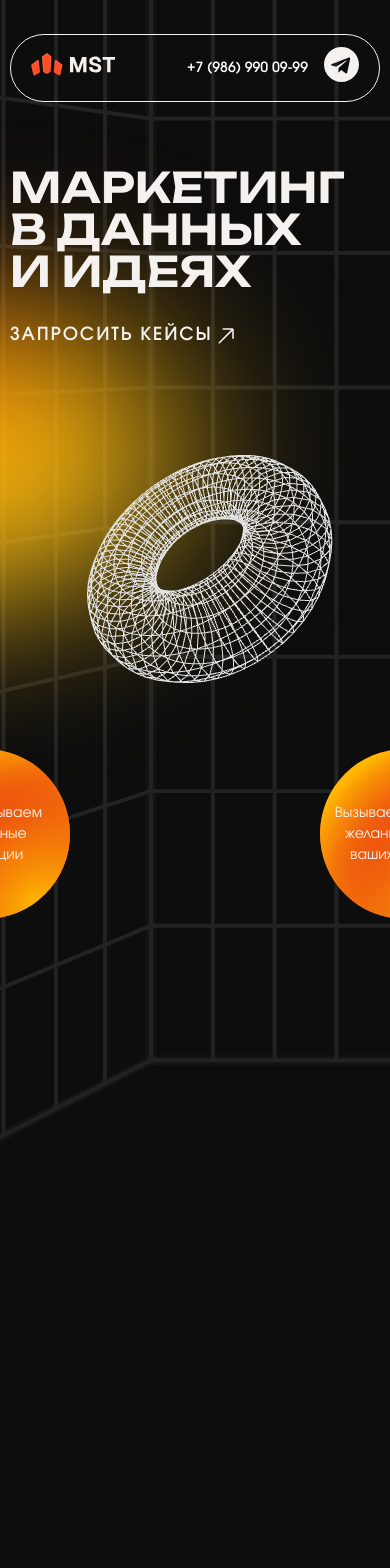
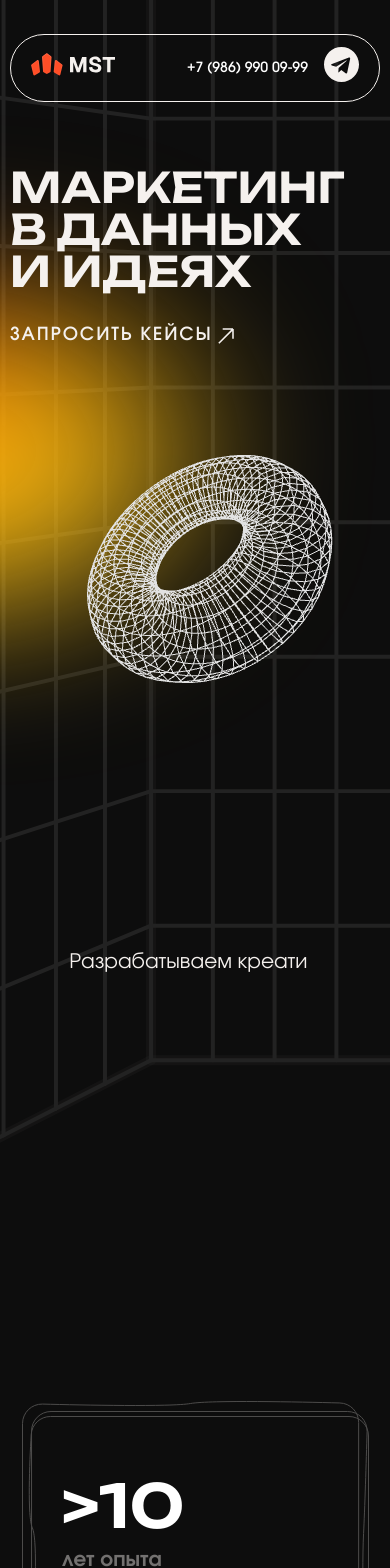
Before and after one commit to sitl-idnm/DuhaMalo, a React (Vite) app: page / in a window 390 px wide. Shown: the top 1568 px of the page. Built offline with nearby package versions, Linux system fonts and the light colour scheme.

Commit message:
feat: ReworkAbout/ complete rework

```diff
--- a/package.json
+++ b/package.json
@@ -22,9 +22,11 @@
     "react": "^18.3.1",
     "react-dom": "^18.3.1",
     "react-intersection-observer": "^9.13.0",
+    "react-type-animation": "^3.2.0",
     "scrollmagic": "^2.0.8",
     "spline": "^0.0.0",
-    "three": "^0.168.0"
+    "three": "^0.168.0",
+    "use-scramble": "^2.2.15"
   },
   "devDependencies": {
     "@types/react": "^17.0.2",
--- a/src/components/About/About.tsx
+++ b/src/components/About/About.tsx
@@ -1,73 +1,88 @@
-import { useRef } from 'react';
+/* eslint-disable react-hooks/exhaustive-deps */
 import { gsap } from 'gsap';
+import { ScrollTrigger } from 'gsap/ScrollTrigger';
 import { useGSAP } from '@gsap/react';
-import { ScrollTrigger } from 'gsap/ScrollTrigger';
-import styles from './style.module.css';
+import { useEffect, useState, useRef } from 'react';
+import { TypeAnimation } from 'react-type-animation';
+import styles from './style.module.css'; // Импортируйте CSS файл для стилизации
 
-gsap.registerPlugin(ScrollTrigger);
+gsap.registerPlugin(ScrollTrigger, useGSAP);
+
+const texts = [
+  "Делаем полный анализ рынка",
+  "Разрабатываем креативные концепции",
+  "Вызываем эмоции и желание купить у ваших клиентов",
+  "Даём результат, который предвосхищает ожидания"
+];
 
 export const About = () => {
+  const [isVisible, setIsVisible] = useState(false);
+  const textRef = useRef(null); // Реф для отслеживания видимости
 
-    const about = useRef(null);
-    const leftCont = useRef(null);
-    const rightCont = useRef(null);
-    const leftBubl = useRef(null);
-    const rightBubl = useRef(null);
-    const centerBall = useRef(null);
+  useEffect(() => {
+    const observer = new IntersectionObserver((entries) => {
+      entries.forEach((entry) => {
+        if (entry.isIntersecting) {
+          setIsVisible(true); // Блок стал видимым
+        }
+      });
+    }, {
+      threshold: 0.5 // Запускать, когда 50% элемента видимо
+    });
+
+    if (textRef.current) {
+      observer.observe(textRef.current);
+    }
+
+    return () => {
+      if (textRef.current) {
+        observer.unobserve(textRef.current);
+      }
+    };
+  }, []);
+
+  const mst = useRef(null)
+  const wrapper = useRef(null)
+
   useGSAP(() => {
-        const cont = about.current;
-        const leftContain = leftCont.current;
-        const rightContain = rightCont.current;
-        const leftBubble = leftBubl.current;
-        const rightBubble = rightBubl.current;
-        const center = centerBall.current;
-        gsap.timeline({
+    const wr = wrapper.current
+    const visible = mst.current
+    const hidden = textRef.current
+    const tl = gsap.timeline({
       scrollTrigger: {
-                trigger: cont,
-                start: 'top 40%',
-
-                scrub: 1,
-                pin: true
+        trigger: wr,
+        start: 'top 50%'
       }
     })
-        .fromTo(
-            [leftContain, rightContain],
-            {
-                x: (i) => i === 0 ? -210 : 210
-            },
-            {
-                x: (i) => i === 0 ? 0 : 0,
-                zIndex: 2
-            }
-        )
-        .fromTo(
-            [leftBubble, rightBubble],
-            {
-                x: (i) => i === 0 ? -615 : 615
-            },
-            {
-                x: (i) => i === 0 ? 0 : 0,
-                zIndex: 10
-            }
-        )
-        .fromTo(center,
-        {
-            opacity: 0
-        },
-        {
-            opacity: 1,
-            zIndex: 11,
+    tl.to(hidden, {
+      duration: 31
+    }).set(hidden, {
+      autoAlpha: 0
+    }).fromTo(visible, {
+      autoAlpha: 0
+    }, {
+      autoAlpha: 1,
+      duration: 2
+    })
   })
 
-    });
-
   return (
-        <section className={styles.about} ref={about}>
-            <div className={styles.left__first} ref={leftBubl}>Делаем полный анализ рынка</div>
-            <div className={styles.left__second} ref={leftCont}>Разрабатываем креативные концепции</div>
-            <div className={styles.right__first} ref={rightCont}>Вызываем эмоции и желание купить у ваших клиентов</div>
-            <div className={styles.right__second} ref={rightBubl}>Даём результат, который предвосхищает ожидания</div>
-            <div className={styles.centerBall} ref={centerBall}></div>
-        </section>
+    <div ref={wrapper}>
+      <div ref={textRef} className={styles.textAnimationContainer}>
+        {isVisible && (
+          <TypeAnimation
+            sequence={[
+              ...texts.map(text => [text, 2000, '', 500]), // Показываем текст, ждем 2 секунды, затем очищаем
+            ].flat()}
+            wrapper="p"
+            cursor={true}
+            repeat={0} // Не повторять
+          />
+        )}
+      </div>
+      <div className={styles.textAnimationContainerSecond}>
+        <h2 ref={mst}>MST</h2>
+      </div>
+    </div>
   );
 };
--- a/src/components/About/style.module.css
+++ b/src/components/About/style.module.css
@@ -1,94 +1,50 @@
-.about {
+.textAnimationContainer {
   position: relative;
-    top: -200px;
-
-    max-width: 1440px;
-    margin: 0 auto;
-
   display: flex;
+  align-items: center;
   justify-content: center;
-    gap: 32px;
-
-    min-width: 170px;
-    min-height: 170px;
-
 }
 
-.left__first,
-.left__second,
-.right__first,
-.right__second,
-.centerBall {
-    position: absolute;
-    left: auto;
-    right: auto;
-
+.textAnimationContainerSecond {
+  position: relative;
+  top: -37px;
   display: flex;
+  align-items: center;
   justify-content: center;
-    align-items: center;
-    padding: 56px 10px;
-
-
-    min-width: 170px;
-    min-height: 170px;
-    max-width: 170px;
-    max-height: 170px;
-
-    text-wrap: wrap;
-    text-align: center;
-    line-height: 150%;
-    font-size: 14px;
-    font-weight: medium;
-
-    background: center no-repeat url(../../assets/About/about__back.svg);
-    background-size: cover;
-
-    will-change: opacity, transform;
+  margin-bottom: 400px;
 }
 
+.textAnimationContainer > p,
+.textAnimationContainerSecond > h2 {
+  text-align: center;
+  padding: 0 10px;
+  font-size: 20px;
+}
 
-.centerBall {
-    background: center no-repeat url(../../assets/About/centerBall.svg);
-    background-size: cover;
+.textAnimationContainerSecond > h2 {
+  font-size: 20px;
+  background: left no-repeat url(../../assets/About/plane.svg);
+  background-position: 0px;
+  width: 250px;
+}
+
+.textAnimationContainer > p::after {
+  color: orange;
 }
 
 @media (min-width: 768px) {
-    .about {
-        justify-content: center;
-        min-width: auto;
-        min-height: 300px;
-        width: 100%;
-        max-width: 100%;
-        margin: 0 auto;
-        padding: 0;
+  .textAnimationContainer {
+    margin-top: 300px;
   }
 
-    .left__first,
-    .left__second,
-    .right__first,
-    .right__second,
-    .centerBall {
-        min-width: 300px;
-        min-height: 300px;
-        width: 100%;
-        height: 100%;
-        font-size: 18px;
+  .textAnimationContainer > p,
+  .textAnimationContainerSecond > h2 {
+    font-size: 30px;
   }
 }
 
 @media (min-width: 1440px) {
-    .about {
-        min-height: 390px;
-        top: -800px;
-        margin-bottom: -500px;
-    }
-
-    .left__first,
-    .left__second,
-    .right__first,
-    .right__second,
-    .centerBall {
-        min-width: 390px;
-        min-height: 390px;
+  .textAnimationContainer {
+    margin-top: -200px;
   }
 }
```
Also changed, not shown: src/assets/About/plane.svg (added), 1 other file (tests, documents, lock files or other folders). Lines whose indentation alone changed are shown as unchanged.
